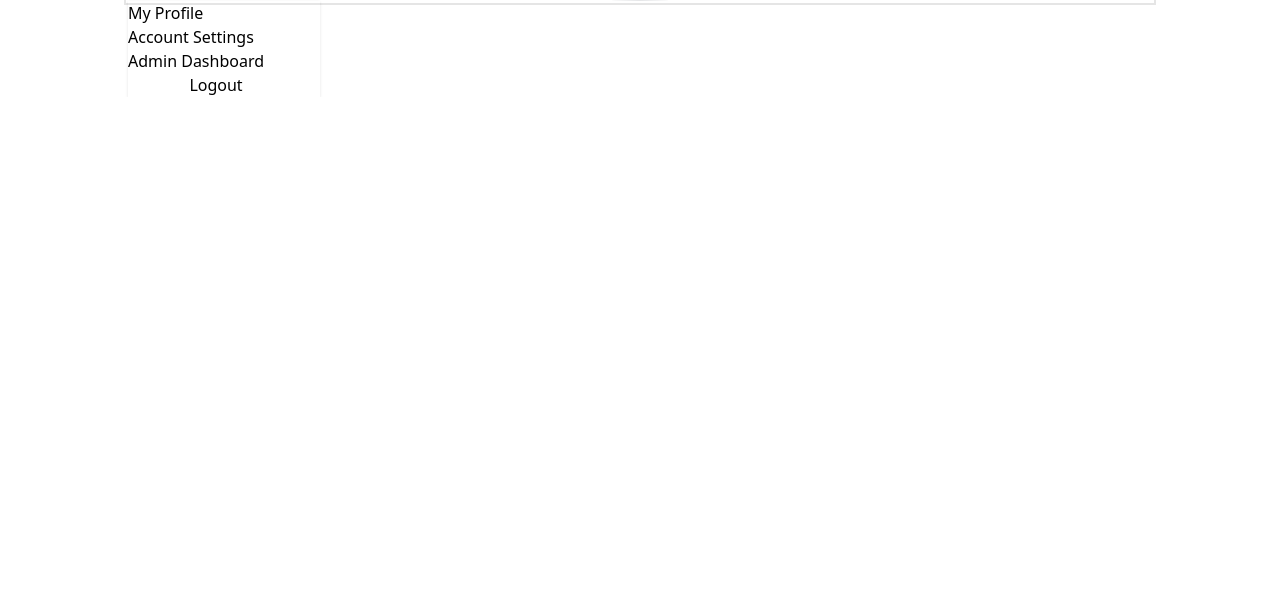
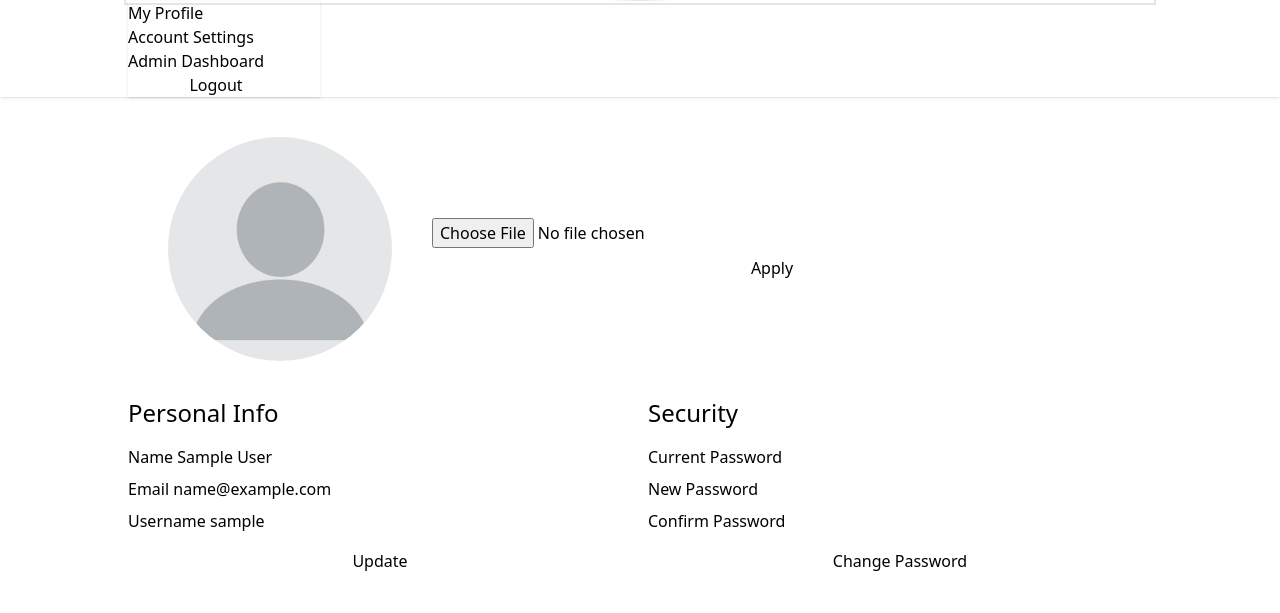
Before and after one commit to tail-devourer/alphard, a Django app: page /user/settings in a window 1280 px wide. Shown: the part 1055-1668 px from the top of the page. Before the commit the page ends 1150 px from the top, so only its background shows below. Run offline with Django 5.2, Linux system fonts and the light colour scheme; the visitor is signed in with stand-in values (Sample User, id 1); parts of the project's set-up code (start-up, migrations or seed data) failed here and were passed over; some libraries are stand-ins or nearby versions; some web fonts are replaced.

Commit message:
Started designing account settings page

```diff
--- a/blog/templates/settings.html
+++ b/blog/templates/settings.html
@@ -4,4 +4,65 @@
 
 {% block content %}
   {% include "navbar.html" %}
+
+  <div class="px-16 py-10 md:px-32">
+    {% csrf_token %}
+    <div class="grid grid-cols-1 md:grid-cols-2 gap-4">
+      <div class="md:col-span-2">
+        <div class="flex flex-col md:flex-row items-center md:px-10 pb-5">
+          <div class="avatar pb-10 md:pb-0 md:pr-10">
+            <img
+              src="{{ request.user.avatar.url }}"
+              alt="{{ request.user.full_name|default:request.user.username }}"
+              class="w-56 h-56 object-cover rounded-full ring-3 ring-offset-3 ring-neutral-200"
+            >
+          </div>
+          <div class="w-full md:flex-1 flex flex-col gap-y-2">
+            <input type="file" name="avatar" class="w-full file-input">
+            <button class="w-full btn btn-neutral">Apply</button>
+          </div>
+        </div>
+      </div>
+      <div class="flex flex-col gap-y-2">
+        <div class="text-2xl pb-2">
+          Personal Info
+        </div>
+        <label class="input w-full">
+          <span class="label w-26">Name</span>
+          <input name="full_name" value="{{ request.user.full_name }}">
+        </label>
+        <label class="input w-full">
+          <span class="label w-26">Email</span>
+          <input name="email" value="{{ request.user.email }}">
+        </label>
+        <label class="input w-full">
+          <span class="label w-26">Username</span>
+          <input name="username" value="{{ request.user.username }}">
+        </label>
+        <div class="pt-2">
+          <button type="submit" class="w-full btn btn-neutral">Update</button>
+        </div>
+      </div>
+      <div class="flex flex-col gap-y-2">
+        <div class="text-2xl pb-2">
+          Security
+        </div>
+        <label class="input w-full">
+          <span class="label w-44">Current Password</span>
+          <input type="password" name="old_password" autocomplete="current-password">
+        </label>
+        <label class="input w-full ">
+          <span class="label w-44">New Password</span>
+          <input type="password" name="password1" autocomplete="new-password">
+        </label>
+        <label class="input w-full ">
+          <span class="label w-44">Confirm Password</span>
+          <input type="password" name="password2" autocomplete="new-password">
+        </label>
+        <div class="pt-2">
+          <button type="submit" class="w-full btn btn-neutral">Change Password</button>
+        </div>
+      </div>
+    </div>
+  </div>
 {% endblock %}
```
